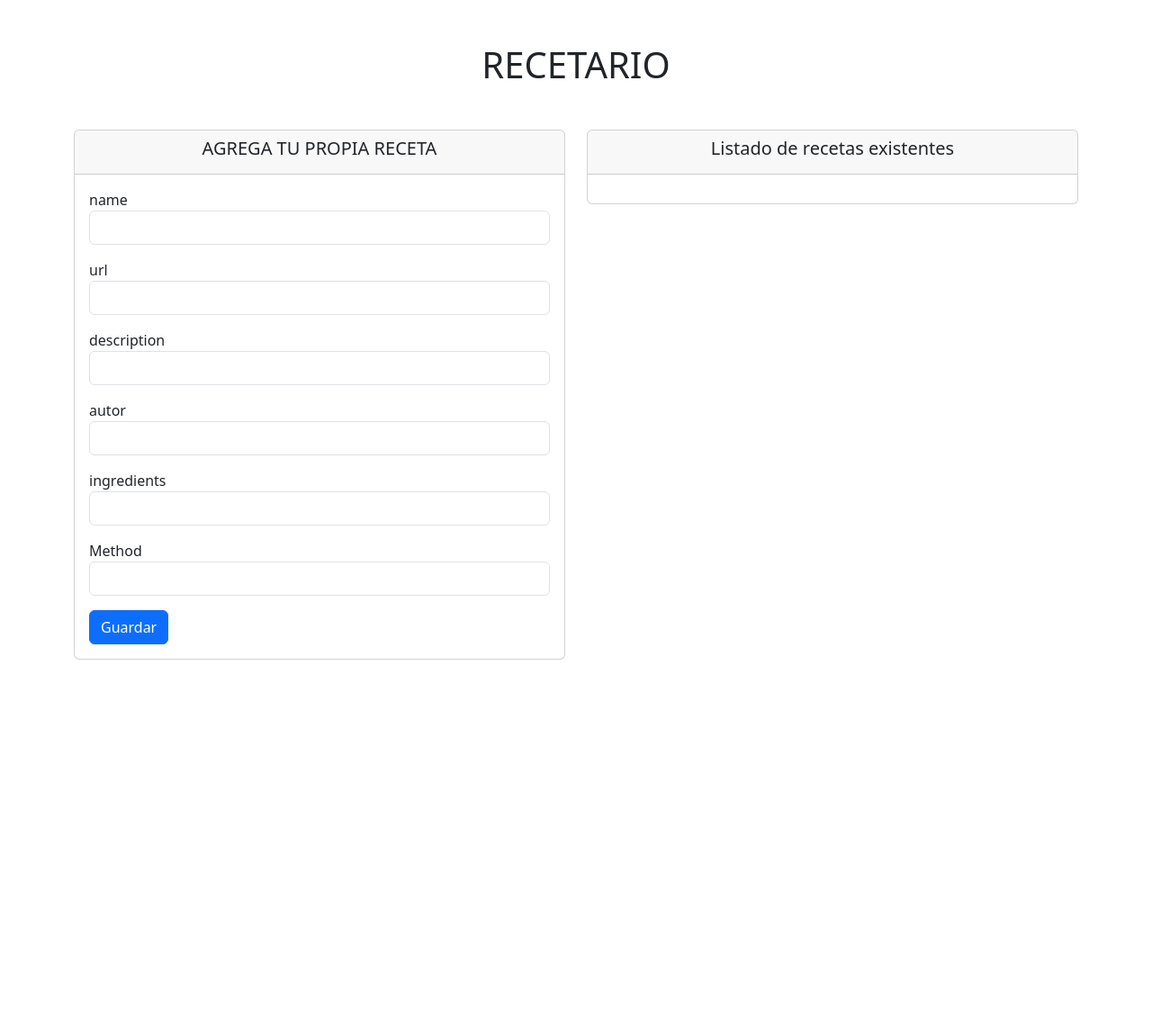
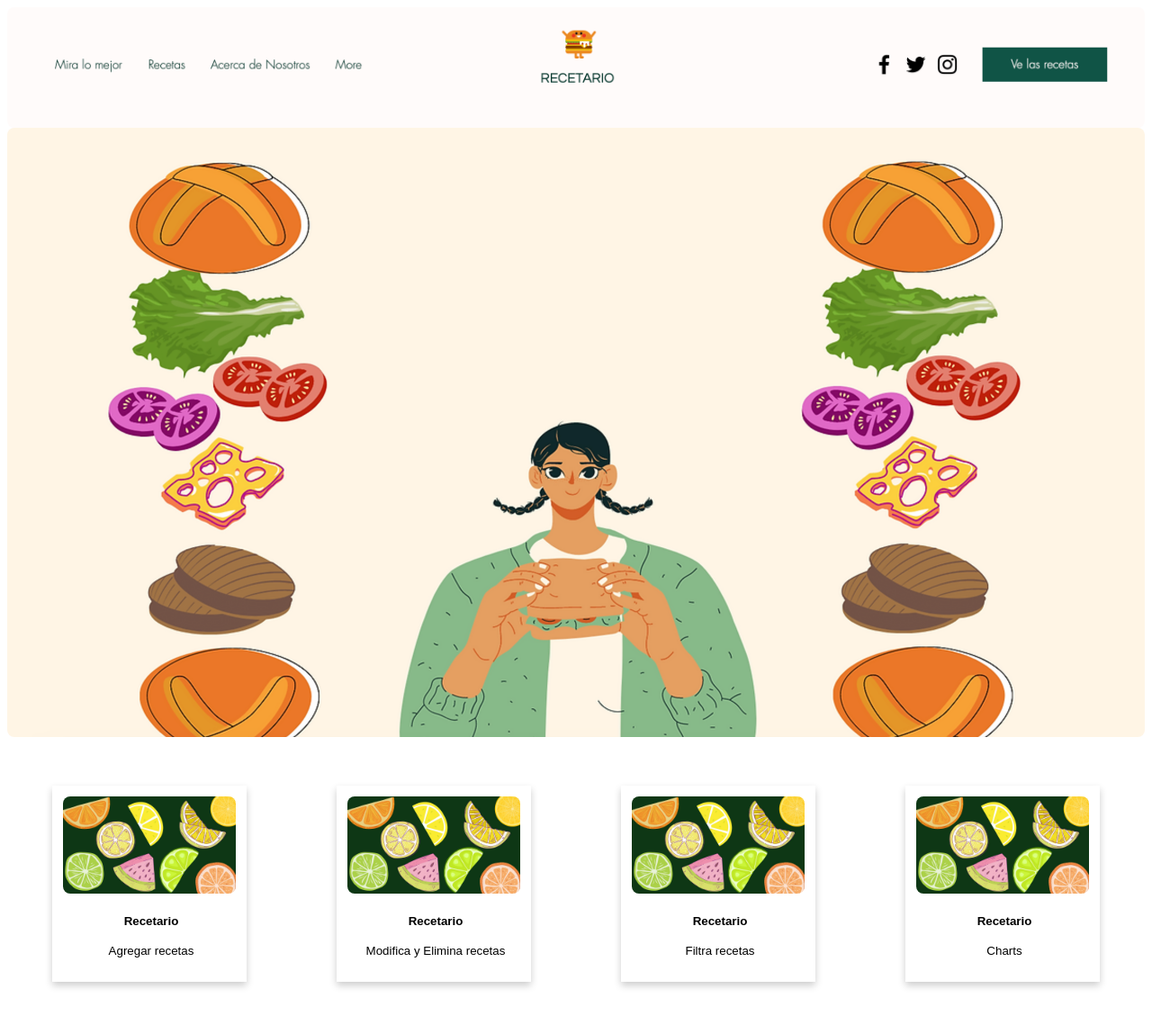
Before and after one commit to Estef072/Proyecto1-BDD2, a Flask app: page / in a window 1280 px wide. Shown: the whole page at 90% size. Before the commit the page ends 733 px from the top, so only its background shows below. Run offline with Flask 2, Linux system fonts and the light colour scheme; data that the repository does not hold is empty.

Commit message:
📲 update user interface

```diff
--- a/app.py
+++ b/app.py
@@ -8,9 +8,19 @@ app = Flask(__name__)
 
 @app.route('/')
 def home():
+    return render_template('index.html')
+
+@app.route('/bdd_add.html')
+def add():
     recipes = db['recipe_prueba']
     recipesReceived = recipes.find()
-    return render_template('index.html',recipes =recipesReceived )
+    return render_template('bdd_add.html',recipes =recipesReceived )
+
+@app.route('/bdd_edit_delete.html')
+def edit_delete():
+    recipes = db['recipe_prueba']
+    recipesReceived = recipes.find()
+    return render_template('bdd_edit_delete.html',recipes =recipesReceived )
 
 ##metod Post
 @app.route('/recipes', methods=['POST'])
@@ -25,18 +35,18 @@ def addRecipe():
     Method = request.form.getlist('Method')
 
     if Name and url and Description and Author and Ingredients and Method:
-        receta = Recipes(Name,url,Description,Author,Ingredients,Method)
+        receta = Recipes(Name, url, Description, Author, Ingredients, Method)
         ##guardando los datos
         recipes.insert_one(receta.toDBcollection())
         reponse = jsonify({
-            'Name':Name,
-            'url':url,
-            'Description':Description,
-            'Author':Author,
-            'Ingredients':Ingredients,
-            'Method':Method
+            'Name': Name,
+            'url': url,
+            'Description': Description,
+            'Author': Author,
+            'Ingredients': Ingredients,
+            'Method': Method
         })
-        return redirect(url_for('home'))
+        return redirect(url_for('add'))
     else:
         return notFound()
 
@@ -44,7 +54,7 @@ def addRecipe():
 @app.errorhandler(404)
 def notFound(error = None):
     message = {
-        'message': 'no encontrado'+request.url,
+        'message': 'no encontrado' + request.url,
         'status': '404 No encontrado'
 
     }
@@ -56,13 +66,13 @@ def notFound(error = None):
 @app.route('/delete/<string:name_recipe>')
 
 def delete (name_recipe):
-    recipes= db['recipe_prueba']
-    recipes.delete_one({'Name':name_recipe})
-    return redirect(url_for('home'))
+    recipes = db['recipe_prueba']
+    recipes.delete_one({'Name': name_recipe})
+    return redirect(url_for('edit_delete'))
 
 
 ##metodo modify
-@app.route('/edit/<string:name_recipe>',methods=['POST'])
+@app.route('/edit/<string:name_recipe>', methods = ['POST'])
 def edit(name_recipe):
     recipes = db['recipe_prueba']
     Name = request.form['Name']
@@ -73,18 +83,17 @@ def edit(name_recipe):
     Method = request.form['Method']
 
     if  Name and url and Description and Author and Ingredients and Method:
-        recipes.update_one({'Name':name_recipe},{'$set':{
-            'Name':Name,
-            'url':url,
-            'Description':Description,
-            'Author':Author,
-            'Ingredients':Ingredients,
-            'Method':Method}})
-        response = jsonify({'message':'receta'+name_recipe + 'actualizado correctamente'})
-        return redirect(url_for('home'))
+        recipes.update_one({'Name': name_recipe}, {'$set': {
+            'Name': Name,
+            'url': url,
+            'Description': Description,
+            'Author': Author,
+            'Ingredients': Ingredients,
+            'Method': Method}})
+        response = jsonify({'message': 'receta' + name_recipe + 'actualizado correctamente'})
+        return redirect(url_for('edit_delete'))
     else:
         return notFound()
-
 
 #Ejecutarse como archivo princpal
 if __name__ == '__main__':
--- /dev/null
+++ b/static/css/styles.css
@@ -0,0 +1,125 @@
+.box {
+    display: flex;
+    align-items: center;
+    justify-content: center;
+    font-size: 80%;
+}
+
+.box div {
+    width: 100px;
+    height: 100px;
+}
+
+.box2 {
+    display: flex;
+    align-items: center;
+    justify-content: center;
+    font-size: 80%;
+}
+
+.box2 div {
+    width: 100%;
+    height: 100%;
+}
+
+.imageMain {
+    border-radius: 8px;
+    width: 100%;
+    height: 30;
+}
+
+.containerInfo {
+    display: flex;
+    grid-template-columns: 200px 200px 200px;
+    background-color: transparent;
+    padding: 50px 50px;
+}
+
+.card {
+    /* Add shadows to create the "card" effect */
+    box-shadow: 0 4px 8px 0 rgba(0,0,0,0.2);
+    transition: 0.3s;
+}
+
+  /* On mouse-over, add a deeper shadow */
+.card:hover {
+    box-shadow: 0 8px 16px 0 rgba(0,0,0,0.2);
+}
+
+  /* Add some padding inside the card container */
+.containerCard {
+    padding: 2px;
+}
+
+.btnCard {
+    background-color: transparent;
+    padding: 12px;
+    border: none;
+}
+
+.box3 {
+    display: flex;
+    align-items: center;
+    justify-content: center;
+    font-size: 80%;
+    padding-top: 5%;
+    font-family:Georgia, 'Times New Roman', Times, serif;
+    font-weight: bold;
+}
+
+.box3 div {
+    width: 100px;
+    height: 100px;
+}
+
+.box4 {
+    display: flex;
+    align-items: center;
+    justify-content: center;
+    font-size: 80%;
+    padding-top: 5%;
+    padding-left: 17%;
+    font-family:Georgia, 'Times New Roman', Times, serif;
+    font-weight: bold;
+    background-color: transparent;
+}
+
+.box4 div {
+    width: 100%;
+    height: 100%;
+}
+
+.btnAdd {
+    font-size: 16px;
+    border-radius: 20%;
+    width: 20%;
+    height: 50%;
+    font-style: normal;
+    color: white;
+    padding: 8px 25px;
+    background-color: #193A31;
+}
+
+.containerBtnAdd {
+    display: flex;
+    background-color: transparent;
+    height: 20%;
+    align-items: center;
+    justify-content: center;
+}
+
+.box5 {
+    display: flex;
+    align-items: center;
+    justify-content: center;
+    font-size: 80%;
+    padding-top: 5%;
+    font-family:Georgia, 'Times New Roman', Times, serif;
+    font-weight: bold;
+    background-color: transparent;
+}
+
+.box5 div {
+    width: 100%;
+    height: 100%;
+}
--- a/templates/index.html
+++ b/templates/index.html
@@ -3,86 +3,74 @@
 <head>
     <meta charset="UTF-8">
     <meta http-equiv="X-UA-Compatible" content="IE=edge">
-    <meta name="viewport" content="width= , initial-scale=1.0">
-    <title>Document</title>
-    <link href="https://cdn.jsdelivr.net/npm/bootstrap@5.3.0-alpha1/dist/css/bootstrap.min.css" rel="stylesheet" integrity="sha384-GLhlTQ8iRABdZLl6O3oVMWSktQOp6b7In1Zl3/Jr59b6EGGoI1aFkw7cmDA6j6gD" crossorigin="anonymous">
+    <meta name="viewport" content="width=device-width, initial-scale=1.0">
+    <title>Recetario</title>
+    <link rel="stylesheet" type="text/css" href="{{ url_for('static', filename='css/styles.css') }}">
+
 </head>
 <body>
     <div class="container">
-        <h1 class="text-center mt-5 mb-5">RECETARIO</h1>
+        <div class="box">
+            <img class="imageMain" src="../static/images/menu.png" alt="Italian Trulli">
+        </div>
     </div>
     <div class="container">
-        <div class ="row row-col-1 row-cols-sm-1 row-cols-md-2 row-cols-lg-2">
-            <div class="col-md-6 mb-3">
-                <div class="card">
-                    <div class="card-header">
-                        <h5 class="text-center">AGREGA TU PROPIA RECETA</h5>
-                    </div>
-                    <div class="card-body">
-                        <form action="/recipes" method="POST">
-                            <label>name</label>
-                            <input type="text" class="form-control mb-3" name="Name">
-                            <label>url</label>
-                            <input type="text" class="form-control mb-3" name="url">
-                            <label>description</label>
-                            <input type="text" class="form-control mb-3" name="Description">
-                            <label>autor</label>
-                            <input type="text" class="form-control mb-3" name="Author">
-                            <label>ingredients</label>
-                            <input type="" class="form-control mb-3" name="Ingredients">
-                            <label>Method</label>
-                            <input type="text" class="form-control mb-3" name="Method">
-                            <button class="btn btn-primary" type="submit">Guardar</button>
-
-                        </form>
-                    </div>
-                </div>
-            </div>
-            <div class="col-md-6">
-                <div class="card">
-                    <div class="card-header">
-                        <h5 class="text-center">Listado de recetas existentes</h5>
-
-                    </div>
-                    <div class="card-body">
-                        <ul class="list-group">
-                            <div class="row row-col-2 row-cols-sm-2 row-cols-md-3 row-cols-lg-3">
-                                {% for recipe in recipes %}
-                                <div class="col">
-                                    <li class="list-group-item mb-3">
-                                        <form action="/edit/{{recipe.Name}}"method= "POST">
-                                            <small>Name</small>
-                                            <input type="text" class="form-control" value="{{recipe.Name}}" name ="Name">
-                                            <small>url</small>
-                                            <input type="text" class="form-control" value="{{recipe.url}}" name ="url">
-                                            <small>Description</small>
-                                            <input type="text" class="form-control" value="{{recipe.Description}}" name ="Description">
-                                            <small>autor</small>
-                                            <input type="text" class="form-control" value="{{recipe.Author}}" name ="Author">
-                                            <small>Ingredients</small>
-                                            <input type="text" class="form-control" value="{{recipe.Ingredients}}" name ="Ingredients">
-                                            <small>Method</small>
-                                            <input type="text" class="form-control" value="{{recipe.Method}}" name ="Method">
-                                            <button class="btn btn-primary btn-sm" type="submit">Editar</button>
-                                            <a href="{{url_for('delete',name_recipe = recipe.Name)}}" class="btn btn-danger btn-sm">Eliminar</a>
-
-                                        </form>
-                                    </li>
-                                </div>
-
-                            {% endfor %}
-
-                            </div>
-
-                        </ul>
-
-                    </div>
-                </div>
+        <img class="imageMain" src="../static/images/portada.png" alt="Italian Trulli">
+    </div>
+    <div class="box2">
+        <div class="containerInfo">
+            <div class="card">
+                <a href="bdd_add.html">
+                    <button type="button" class="btnCard">
+                        <img class="imageMain" src="../static/images/cards.jpg" alt="Italian Trulli">
+                        <div class="containerCard">
+                            <h4><b>Recetario</b></h4>
+                            <p>Agregar recetas</p>
+                        </div>
+                    </button>
+                </a>
             </div>
         </div>
+        <div class="containerInfo">
+            <div class="card">
+                <a href="bdd_edit_delete.html">
+                    <button type="button" class="btnCard">
+                        <img class="imageMain" src="../static/images/cards.jpg" alt="Italian Trulli">
+                        <div class="containerCard">
+                            <h4><b>Recetario</b></h4>
+                            <p>Modifica y Elimina recetas</p>
+                        </div>
+                    </button>
+                </a>
+            </div>
+        </div>
+        <div class="containerInfo">
+            <div class="card">
+                <a href="">
+                    <button type="button" class="btnCard">
+                        <img class="imageMain" src="../static/images/cards.jpg" alt="Italian Trulli">
+                        <div class="containerCard">
+                            <h4><b>Recetario</b></h4>
+                            <p>Filtra recetas</p>
+                        </div>
+                    </button>
+                </a>
 
+            </div>
+        </div>
+        <div class="containerInfo">
+            <div class="card">
+                <a href="https://charts.mongodb.com/charts-project-0-kjntd/public/dashboards/63e068e4-666b-4705-87a4-5b5c9d89a960">
+                    <button type="button" class="btnCard">
+                        <img class="imageMain" src="../static/images/cards.jpg" alt="Italian Trulli">
+                        <div class="containerCard">
+                            <h4><b>Recetario</b></h4>
+                            <p>Charts</p>
+                        </div>
+                    </button>
+                </a>
+            </div>
+        </div>
     </div>
-
-
 </body>
 </html>
```
Also changed, not shown: templates/bdd_add.html (added, +52 -0 lines), templates/bdd_edit_delete.html (added, +59 -0 lines), static/images/cards.jpg (added), static/images/menu.png (added), static/images/portada.png (added), 3 other files.
